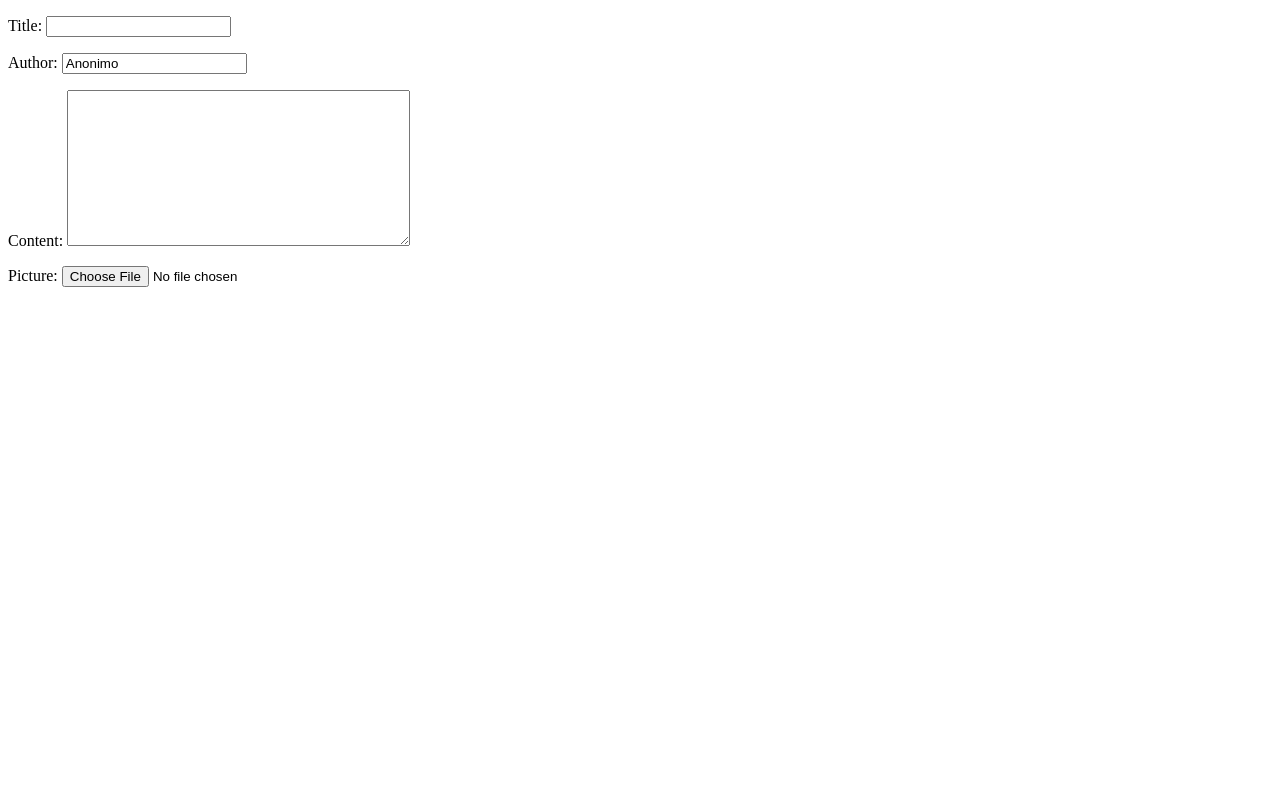
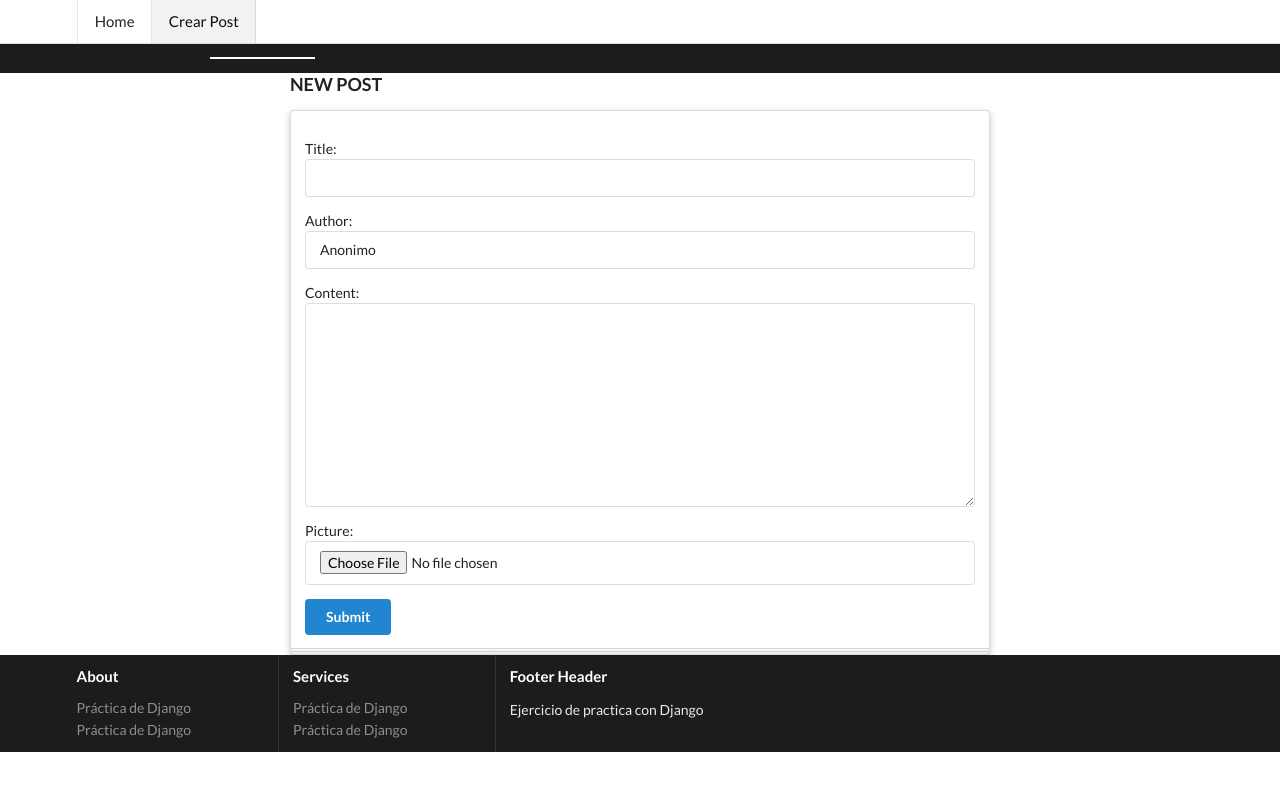
Before and after one commit to jumar98/django_blog, a Django app: page /blog/ in a window 1280 px wide. Run offline with Django 3.2, Linux system fonts and the light colour scheme.

Commit message:
Style template

```diff
--- a/templates/form.html
+++ b/templates/form.html
@@ -1,10 +1,84 @@
 <!DOCTYPE html>
 <html lang="en">
 <head>
-    <meta charset="UTF-8">
-    <title>Title</title>
+    <meta charset="utf-8">
+    <meta name="viewport" content="width=device-width, initial-scale=1, shrink-to-fit=no">
+    <link rel="stylesheet" href="https://cdn.jsdelivr.net/npm/semantic-ui@2.4.2/dist/semantic.min.css">
+    <link rel="stylesheet" href="css/style.css" />
 </head>
+<style>
+      @media only screen and (max-width: 700px) {
+        .masthead.segment {
+          min-height: 50px;
+        }
+      }
+    </style>
 <body>
-    {{ form.as_p }}
+<!-- Following Menu -->
+    <div class="ui large top fixed hidden menu">
+      <div class="ui container">
+        <a class="item" href="index.html">Home</a>
+        <a class="active item" href="createBlog.html">Crear Post</a>
+      </div>
+    </div>
+
+    <!-- Sidebar Menu -->
+    <div class="ui vertical inverted sidebar menu">
+      <a class="item" href="index.html">Home</a>
+      <a class="active item"  href="createBlog.html">Crear Post</a>
+    </div>
+
+
+    <!-- Page Contents -->
+    <div class="pusher">
+      <div class="ui inverted vertical masthead center aligned segment">
+
+        <div class="ui container">
+          <div class="ui large secondary inverted pointing menu">
+            <a class="toc item">
+              <i class="sidebar icon"></i>
+            </a>
+            <a class="item" href="index.html">Home</a>
+            <a class="active item"  href="createBlog.html">Crear Post</a>
+          </div>
+        </div>
+      </div>
+              <!--Body Blog-->
+    <div class="ui text container content-form-custom">
+        <h3>NEW POST</h3>
+        <div class="ui tall stacked raised segment form-custom form">
+            {{ form.as_p }}
+            <button class="ui submit primary button">Submit</button>
+        </div>
+    </div>
+
+
+    <!--Footer-->
+      <div class="ui inverted vertical footer segment">
+        <div class="ui container">
+          <div class="footer ui stackable inverted divided equal height stackable grid">
+            <div class="three wide column">
+              <h4 class="ui inverted header">About</h4>
+              <div class="ui inverted link list">
+                  <a href="#" class="item">Práctica de Django </a>
+                  <a href="#" class="item">Práctica de Django </a>
+              </div>
+            </div>
+            <div class="three wide column">
+              <h4 class="ui inverted header">Services</h4>
+              <div class="ui inverted link list">
+                <a href="#" class="item">Práctica de Django </a>
+                <a href="#" class="item">Práctica de Django </a>
+              </div>
+            </div>
+            <div class="seven wide column">
+              <h4 class="ui inverted header">Footer Header</h4>
+              <p>Ejercicio de practica con Django</p>
+            </div>
+          </div>
+        </div>
+      </div>
+    </div>
+
 </body>
 </html>
```
